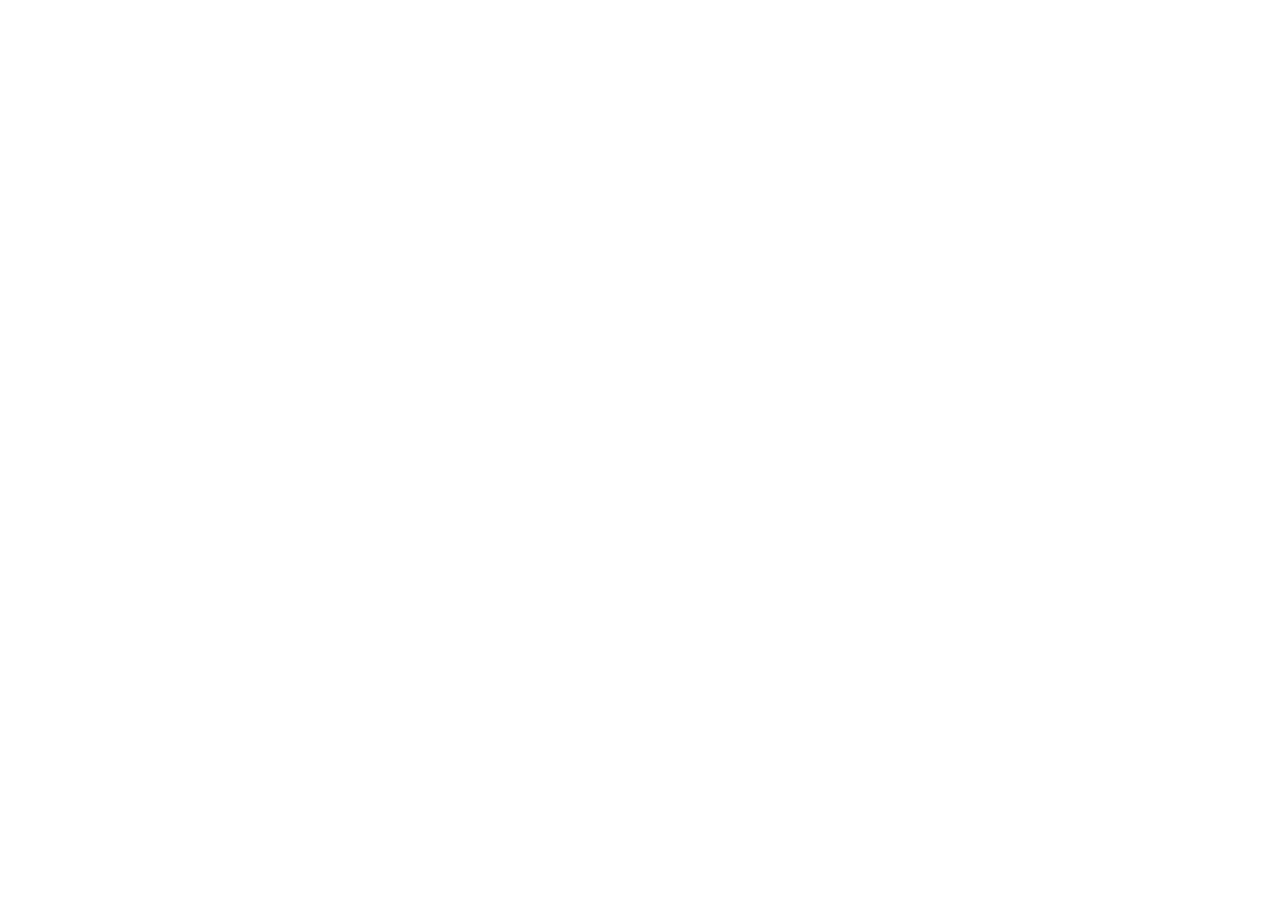
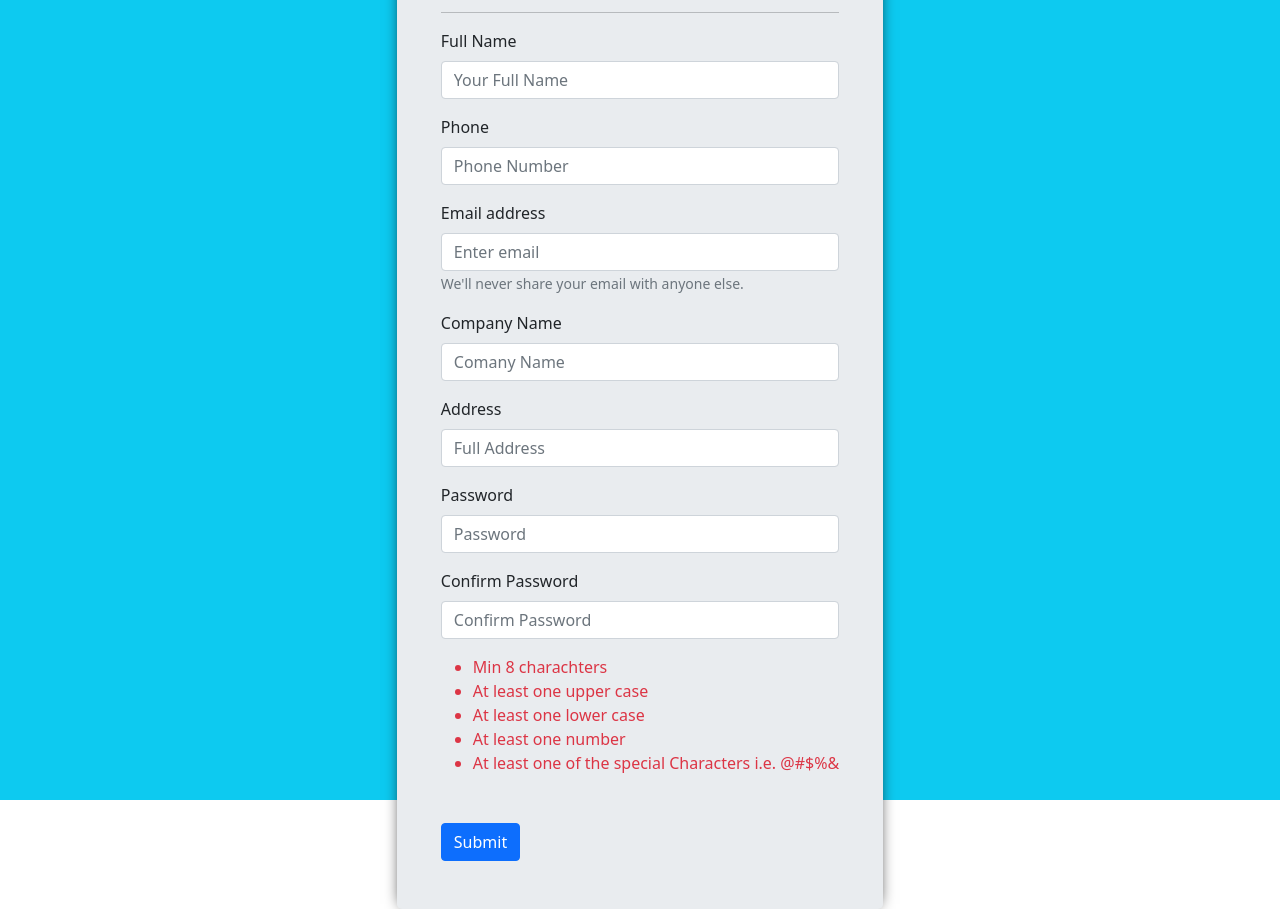
Before and after one commit to Djakhangir/Ticketing-system-on-Mern-Stack, a React (Create React App) app in the folder ticketsystem_mern/: page /registration in a window 1280 px wide. Before the commit the page ends 800 px from the top, so only its background shows below. Built offline with nearby package versions, Linux system fonts and the light colour scheme.

Commit message:
registration form added

```diff
--- a/ticketsystem_mern/src/App.js
+++ b/ticketsystem_mern/src/App.js
@@ -8,6 +8,8 @@
 import AddTicket from "./Pages/New-ticket/AddTicket.page";
 import TicketList from "./Pages/Ticket-List/TicketListing.page";
 import Ticket from "./Pages/Ticket/Ticket.page";
+import {Registration} from "./Pages/Registration/Registration.page";
+
 
 function App() {
   return (
@@ -16,6 +18,9 @@
         <Switch>
           <Route exact path="/">
             <Entry />
+          </Route>
+          <Route exact path="/registration">
+            <Registration />
           </Route>
           {/* <DefaultLayout> */}
           <PrivateRoute exact path="/dashboard">
--- a/ticketsystem_mern/src/Components/Login/login.component.js
+++ b/ticketsystem_mern/src/Components/Login/login.component.js
@@ -23,8 +23,7 @@
   const { isLoading, isAuth, error } = useSelector((state) => state.login);
 
   useEffect(() => {
-    sessionStorage.getItem("accessJWT")&&
-      history.push("/dashboard");
+    sessionStorage.getItem("accessJWT") && history.push("/dashboard");
   }, [history, isAuth]);
 
   const [email, setemail] = useState("J.atahanov@yahoo.com");
@@ -108,6 +107,14 @@
           </a>
         </Col>
       </Row>
+      <Row className="py-4">
+        <Col>
+          Don't have an account? {""}
+          <a href="/registration" >
+            Sign up
+          </a>
+        </Col>
+      </Row>
     </Container>
   );
 };
--- /dev/null
+++ b/ticketsystem_mern/src/Components/RegistrationForm/RegistrationForm.component.js
@@ -0,0 +1,75 @@
+import React from "react";
+import { Col, Container, Row, Button, Form } from "react-bootstrap";
+
+const RegistrationForm = () => {
+  return (
+    <div>
+      <Container>
+        <Row>
+          <Col>
+            <h1 className="text-info">User Registration</h1>
+          </Col>
+        </Row>
+        <hr />
+        <Row>
+          <Col>
+            <Form>
+              <Form.Group className="mb-3">
+                <Form.Label>Full Name</Form.Label>
+                <Form.Control type="text" placeholder="Your Full Name" />
+              </Form.Group>
+
+              <Form.Group className="mb-3">
+                <Form.Label>Phone</Form.Label>
+                <Form.Control type="number" placeholder="Phone Number" />
+              </Form.Group>
+
+              <Form.Group className="mb-3">
+                <Form.Label>Email address</Form.Label>
+                <Form.Control type="email" placeholder="Enter email" />
+                <Form.Text className="text-muted">
+                  We'll never share your email with anyone else.
+                </Form.Text>
+              </Form.Group>
+
+              <Form.Group className="mb-3">
+                <Form.Label>Company Name</Form.Label>
+                <Form.Control type="text" placeholder="Comany Name" />
+              </Form.Group>
+
+              <Form.Group className="mb-3">
+                <Form.Label>Address</Form.Label>
+                <Form.Control type="text" placeholder="Full Address" />
+              </Form.Group>
+
+              <Form.Group className="mb-3">
+                <Form.Label>Password</Form.Label>
+                <Form.Control type="password" placeholder="Password" />
+              </Form.Group>
+
+              <Form.Group className="mb-3">
+                <Form.Label>Confirm Password</Form.Label>
+                <Form.Control type="password" placeholder="Confirm Password" />
+              </Form.Group>
+              <ul className="mb-5">
+                <li className="text-danger">Min 8 charachters</li>
+                <li className="text-danger">At least one upper case</li>
+                <li className="text-danger">At least one lower case</li>
+                <li className="text-danger">At least one number</li>
+                <li className="text-danger">
+                  At least one of the special Characters i.e. @#$%&
+                </li>
+              </ul>
+
+              <Button variant="primary" type="submit">
+                Submit
+              </Button>
+            </Form>
+          </Col>
+        </Row>
+      </Container>
+    </div>
+  );
+};
+
+export default RegistrationForm;
--- /dev/null
+++ b/ticketsystem_mern/src/Pages/Registration/Registration.page.js
@@ -0,0 +1,15 @@
+import React from "react";
+import "./Registration.style.css";
+import RegistrationForm from "../../Components/RegistrationForm/RegistrationForm.component";
+
+export const Registration = () => {
+
+  return (
+    <div className="registration-page bg-info">
+
+      <div className="jumbotron m-3">
+        <RegistrationForm/>
+      </div>
+    </div>
+  );
+};
--- /dev/null
+++ b/ticketsystem_mern/src/Pages/Registration/Registration.style.css
@@ -0,0 +1,6 @@
+.registration-page {
+    height: 100vh;
+    display: flex;
+    justify-content: center;
+    align-items: center;
+}
```
Also changed, not shown: ticketsystem_mern/src/Pages/Entry/entry.page.js (+3 -6 lines).
